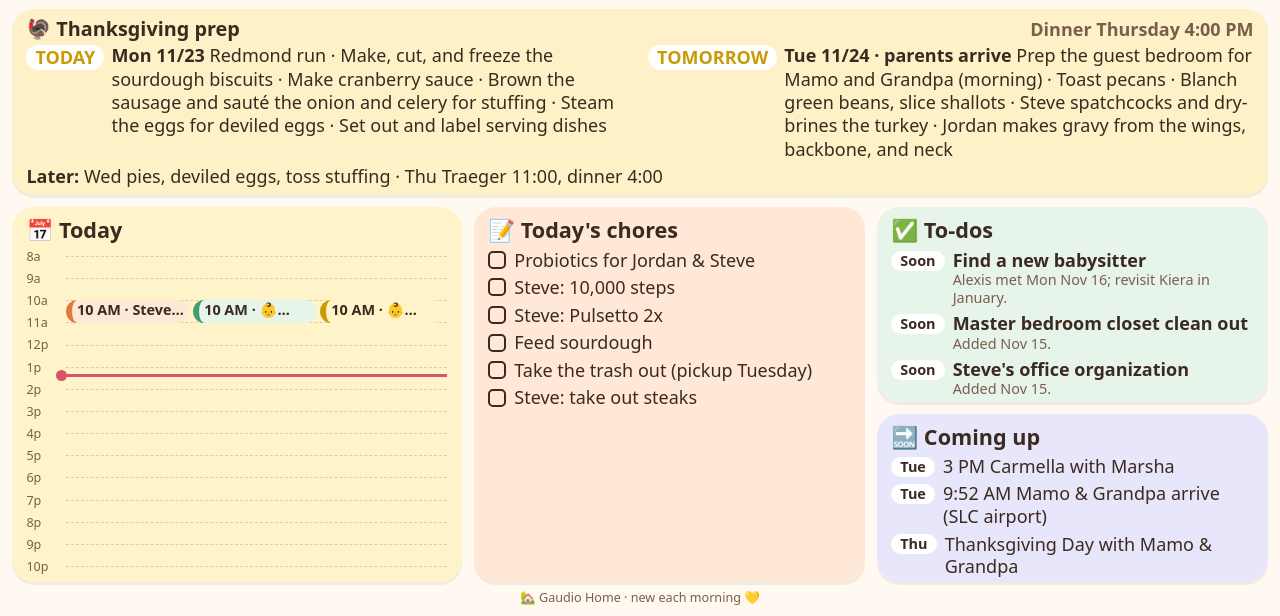
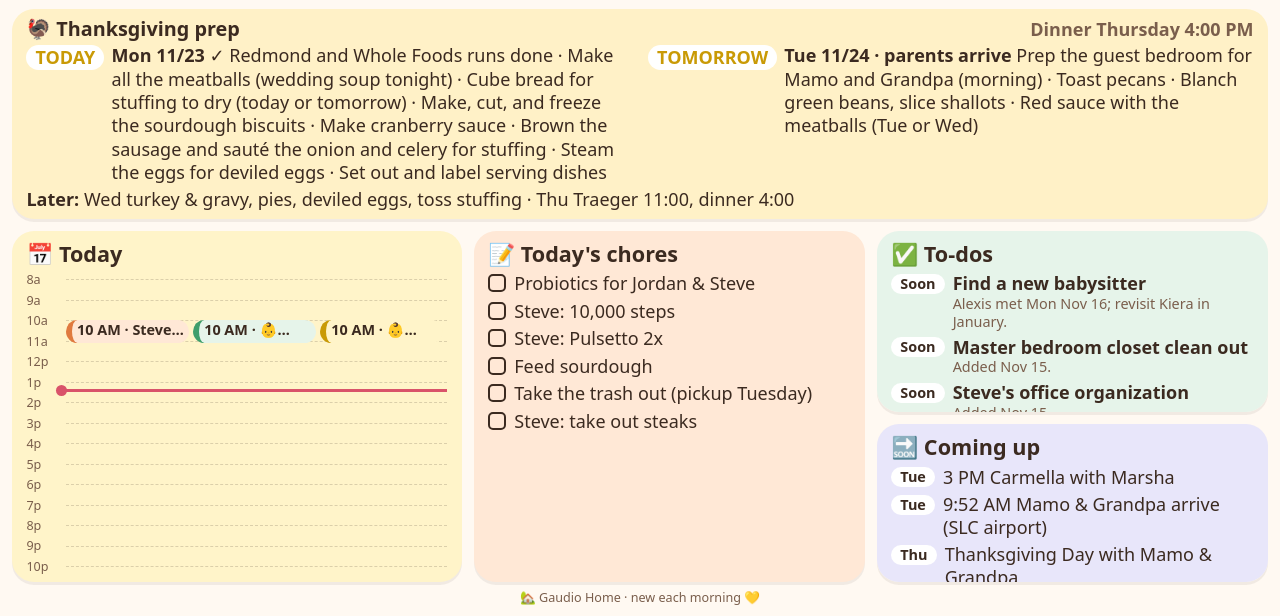
Before and after one commit to GaudioFam/gh-c07dcd4335, a plain HTML site: page index.html in a window 1280 px wide. Shown: the part 184-800 px from the top of the page. Drawn offline with Linux system fonts and the light colour scheme.

Commit message:
update 2026-11-23 13:21

```diff
--- a/index.html
+++ b/index.html
@@ -76,16 +76,16 @@ function den(){const p={};new Intl.DateTimeFormat('en-US',{timeZone:'America/Den
 const TG_LAST='2026-11-26';
 const TG_DAYS=[
   {date:'2026-11-22',short:'Sun',items:['Take the turkey out of the freezer to thaw','Make the citrus vinaigrette and caper-raisin vinaigrette','Roll 2 pie crusts into the glass pie plates and freeze; keep apple top disc and quiche disc frozen','Cube bread for stuffing to dry','Prep the basement bathroom for Mamo and Grandpa']},
-  {date:'2026-11-23',short:'Mon',items:['Redmond run','Make, cut, and freeze the sourdough biscuits','Make cranberry sauce','Brown the sausage and sauté the onion and celery for stuffing','Steam the eggs for deviled eggs','Set out and label serving dishes']},
-  {date:'2026-11-24',short:'Tue',items:['Prep the guest bedroom for Mamo and Grandpa (morning)','Toast pecans','Blanch green beans, slice shallots','Steve spatchcocks and dry-brines the turkey','Jordan makes gravy from the wings, backbone, and neck']},
-  {date:'2026-11-25',short:'Wed',items:['Bake the pumpkin pie and the double-crust apple pie','Make the deviled eggs','Toss the stuffing and refrigerate']},
+  {date:'2026-11-23',short:'Mon',items:['✓ Redmond and Whole Foods runs done','Make all the meatballs (wedding soup tonight)','Cube bread for stuffing to dry (today or tomorrow)','Make, cut, and freeze the sourdough biscuits','Make cranberry sauce','Brown the sausage and sauté the onion and celery for stuffing','Steam the eggs for deviled eggs','Set out and label serving dishes']},
+  {date:'2026-11-24',short:'Tue',items:['Prep the guest bedroom for Mamo and Grandpa (morning)','Toast pecans','Blanch green beans, slice shallots','Red sauce with the meatballs (Tue or Wed)']},
+  {date:'2026-11-25',short:'Wed',items:['Steve spatchcocks and dry-brines the turkey (still thawing)','Jordan makes gravy from the wings, backbone, and neck','Bake the pumpkin pie and the double-crust apple pie','Make the deviled eggs','Toss the stuffing and refrigerate']},
   {date:'2026-11-26',short:'Thu',items:['11:00 Traeger on','11:30 Turkey on','~2:45 Turkey off; stuffing in the oven','3:30 Biscuits in','4:00 Dinner']}
 ];
 const TG_LATER={
   '2026-11-22':'thaw turkey, vinaigrettes, crusts, cube bread, basement bath',
-  '2026-11-23':'Redmond, biscuits, cranberry, stuffing base, eggs, dishes',
-  '2026-11-24':'guest room, pecans, beans, turkey & gravy',
-  '2026-11-25':'pies, deviled eggs, toss stuffing',
+  '2026-11-23':'meatballs, cube bread, biscuits, cranberry, stuffing base, eggs, dishes',
+  '2026-11-24':'guest room, pecans, beans, red sauce',
+  '2026-11-25':'turkey & gravy, pies, deviled eggs, toss stuffing',
   '2026-11-26':'Traeger 11:00, dinner 4:00'
 };
 function tgHead(d){
```
